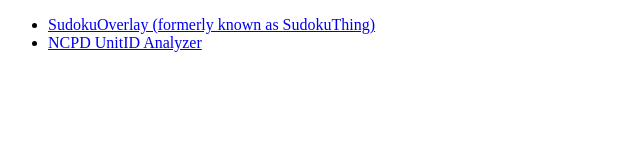
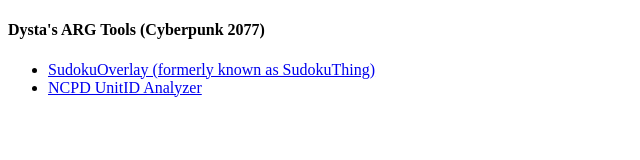
Before and after one commit to EUGD/Dystakruul.github.io, a plain HTML site: page ARG_Tools/Cyberpunk2077/index.html in a window 1280 px wide. Shown: the whole page, without its empty margins (0-640 px from the left). Drawn offline with Linux system fonts and the light colour scheme.

Commit message:
Update index.html

```diff
--- a/ARG_Tools/Cyberpunk2077/index.html
+++ b/ARG_Tools/Cyberpunk2077/index.html
@@ -5,6 +5,9 @@
     <title>Tools for Cyberpunk 2077 ARG</title>
   </head>
   <body>
+    <h4>
+      Dysta's ARG Tools (Cyberpunk 2077)
+    </h4>
     <ul>
       <li>
         <a href="SudokuOverlay">SudokuOverlay (formerly known as SudokuThing)</a>
```
